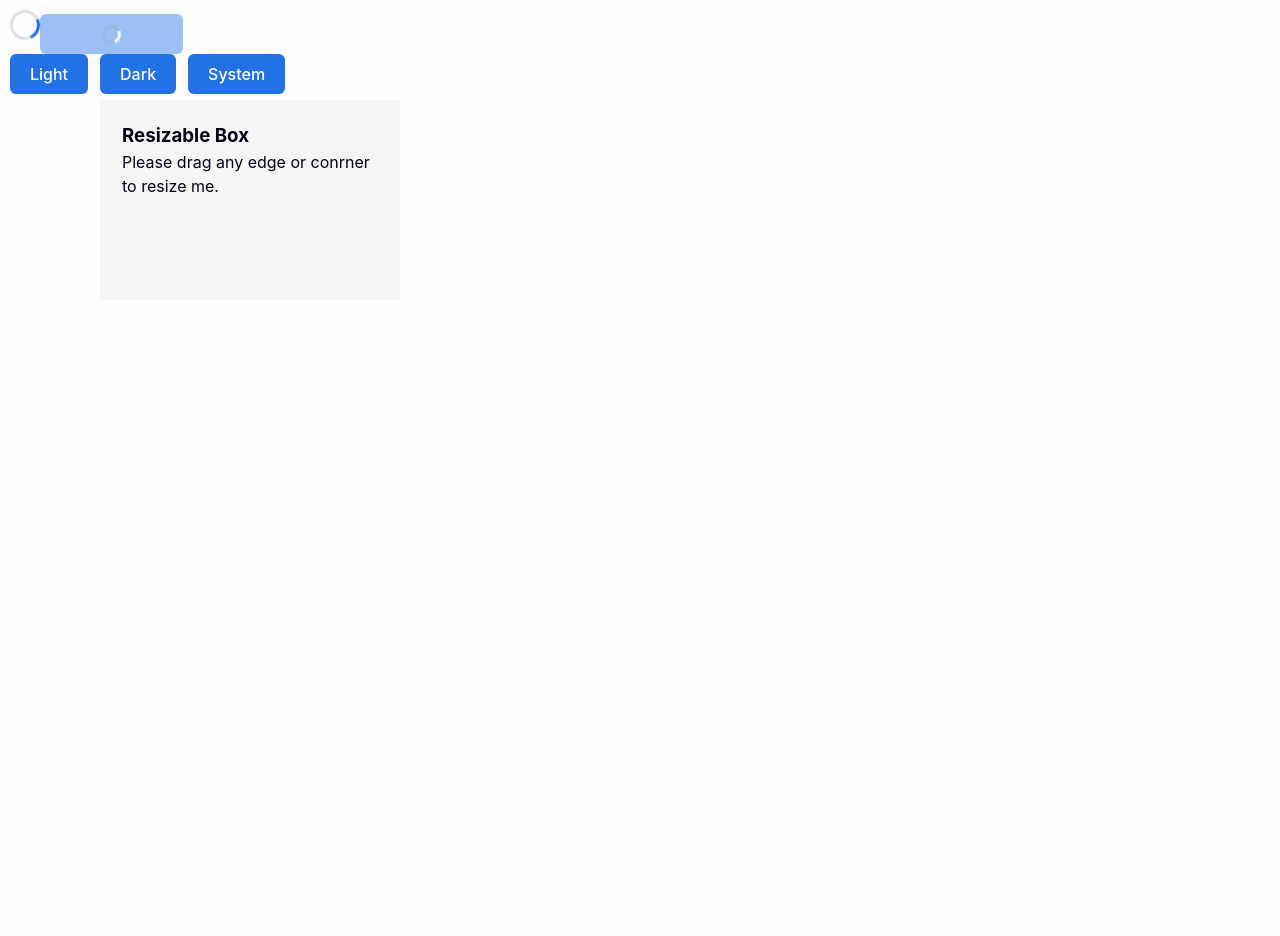
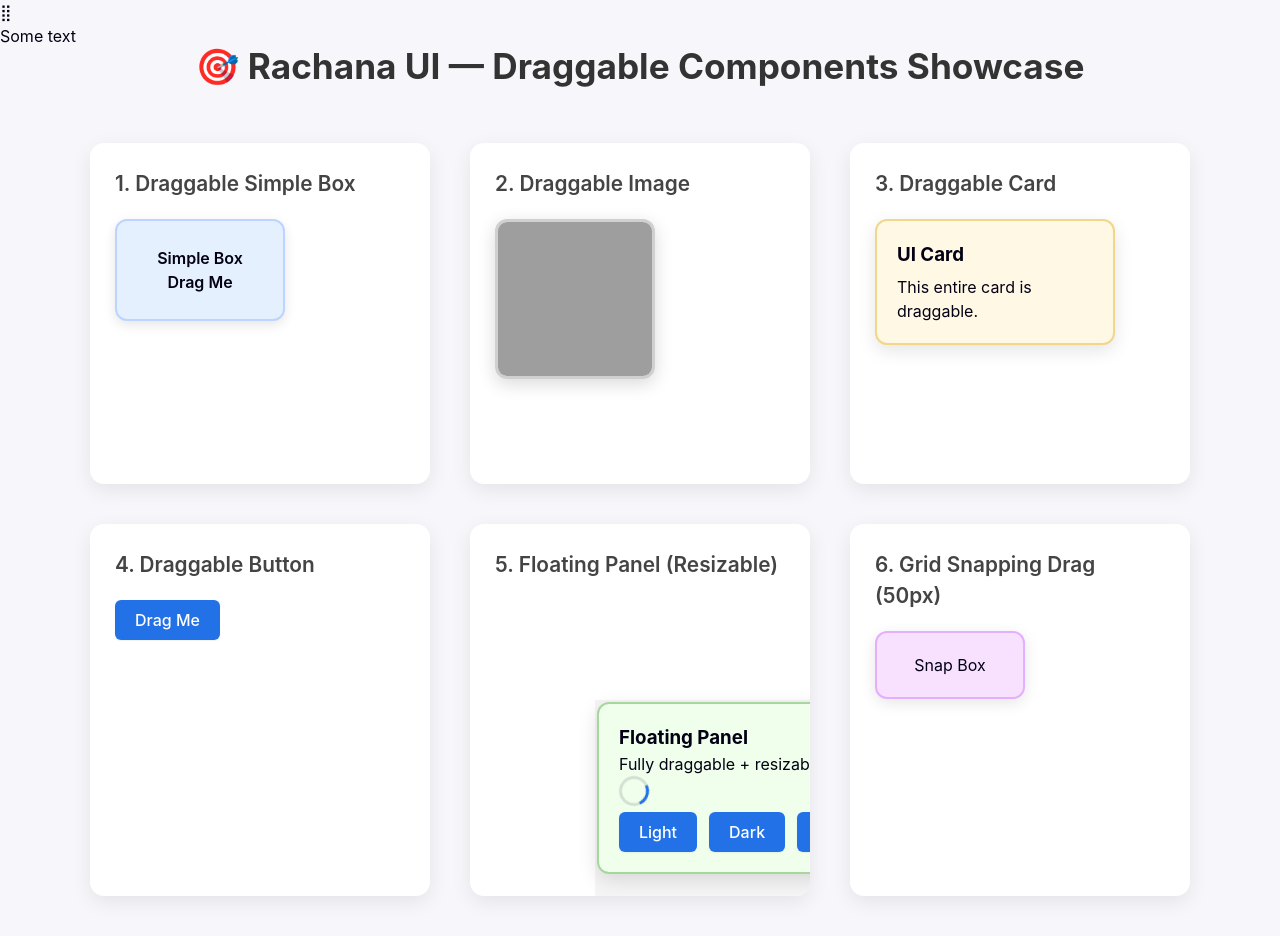
Before and after one commit to Siddhartha-Pandit/RachanaUI, a React (Vite) app: page / in a window 1280 px wide. Before the commit the page ends 800 px from the top, so only its background shows below. Built offline with nearby package versions, Linux system fonts and the light colour scheme; grey boxes are pictures that could not be loaded.

Commit message:
added draggable component

```diff
--- a/src/App.tsx
+++ b/src/App.tsx
@@ -1,34 +1,210 @@
-import { useState } from 'react'
-import reactLogo from './assets/react.svg'
-import viteLogo from '/vite.svg'
-import ThemeToggle from './components/rachanaUI/theme/ThemeToggle'
-import Button from './components/rachanaUI/ui/Button'
-import Spinner from './components/rachanaUI/ui/Spinner'
-import Resizable from './components/rachanaUI/ui/Resizable'
+import { useEffect, useRef } from "react";
+import ThemeToggle from "./components/rachanaUI/theme/ThemeToggle";
+import Button from "./components/rachanaUI/ui/Button";
+import Spinner from "./components/rachanaUI/ui/Spinner";
+import Resizable from "./components/rachanaUI/ui/Resizable";
+import Draggable from "./components/rachanaUI/ui/Draggable";
+
 function App() {
-  const [count, setCount] = useState(0)
-  const [loading, setLoading] = useState(false)
-  const handleClick=()=>{
-    setLoading(true);
-    setTimeout(()=>{
-      setLoading(false);
-    },20000);
-  }
+  const boundsRef = useRef<HTMLElement | null>(null);
+  useEffect(() => {
+    boundsRef.current = document.body;
+  }, []);
+
   return (
-    <>
-      <div style={{margin:'10px'}}>
-        <Spinner variant={'primary'}/>
-        <Resizable disabledHandles={{left:false, right:false,top:false, bottom:false,"top-left":false,"top-right":false,"bottom-left":false,"bottom-right":false}}>
-          <div style={{padding:20}}>
-            <h3>Resizable Box</h3>
-            <p>Please drag any edge or conrner to resize me.</p>
+    <div
+      style={{
+        padding: "40px",
+        fontFamily: "Inter, sans-serif",
+        background: "#f7f7fb",
+        minHeight: "100vh",
+      }}
+    >
+      <h1
+        style={{
+          textAlign: "center",
+          fontSize: "2.2rem",
+          marginBottom: "50px",
+          fontWeight: 700,
+          color: "#333",
+        }}
+      >
+        🎯 Rachana UI — Draggable Components Showcase
+      </h1>
+
+      <div
+        style={{
+          maxWidth: 1100,
+          margin: "0 auto",
+          display: "grid",
+          gridTemplateColumns: "repeat(auto-fit, minmax(320px, 1fr))",
+          gap: "40px",
+        }}
+      >
+        {/* =============================================================== */}
+        {/* 1) DRAGGABLE BOX */}
+        {/* =============================================================== */}
+        <DemoCard title="1. Draggable Simple Box">
+          <Draggable>
+            <div style={styles.boxBlue}>
+              Simple Box
+              <br />
+              Drag Me
+            </div>
+          </Draggable>
+        </DemoCard>
+
+        {/* =============================================================== */}
+        {/* 2) DRAGGABLE IMAGE */}
+        {/* =============================================================== */}
+        <DemoCard title="2. Draggable Image">
+          <Draggable mode="free">
+            <img
+              src="https://picsum.photos/160"
+              alt="random"
+              style={{
+                width: 160,
+                height: 160,
+                borderRadius: 12,
+                border: "3px solid #d0d0d0",
+                cursor: "grab",
+                boxShadow: "0 5px 18px rgba(0,0,0,0.15)",
+              }}
+            />
+          </Draggable>
+        </DemoCard>
+
+        {/* =============================================================== */}
+        {/* 3) DRAGGABLE CARD */}
+        {/* =============================================================== */}
+        <DemoCard title="3. Draggable Card">
+          <Draggable>
+            <div style={styles.card}>
+              <h3 style={{ marginBottom: 6 }}>UI Card</h3>
+              <p style={{ margin: 0 }}>This entire card is draggable.</p>
+            </div>
+          </Draggable>
+        </DemoCard>
+
+        {/* =============================================================== */}
+        {/* 4) DRAGGABLE BUTTON */}
+        {/* =============================================================== */}
+        <DemoCard title="4. Draggable Button">
+          <Draggable>
+            <Button size="md">Drag Me</Button>
+          </Draggable>
+        </DemoCard>
+
+        {/* =============================================================== */}
+        {/* 5) FLOATING PANEL (Resizable + Draggable) */}
+        {/* =============================================================== */}
+        <DemoCard title="5. Floating Panel (Resizable)">
+          <Draggable mode="bounded" bounds={boundsRef}>
+            <Resizable>
+              <div style={styles.panel}>
+                <h3>Floating Panel</h3>
+                <p>Fully draggable + resizable</p>
+
+                <Spinner variant="primary" />
+                <br />
+                <ThemeToggle />
+              </div>
+            </Resizable>
+          </Draggable>
+        </DemoCard>
+
+        {/* =============================================================== */}
+        {/* 6) GRID SNAP DRAG */}
+        {/* =============================================================== */}
+        <DemoCard title="6. Grid Snapping Drag (50px)">
+          <Draggable mode="grid" gridSize={50}>
+            <div style={styles.gridBox}>Snap Box</div>
+          </Draggable>
+        </DemoCard>
+        <Draggable dragHandle=".drag-handle">
+          <div className="card">
+            <div className="drag-handle">⣿</div>
+            <p>Some text</p>
           </div>
-        </Resizable>
-        <Button loading={true}  size={'md'} onClick={()=>handleClick()}>This is button </Button>
-        <ThemeToggle />
+        </Draggable>
       </div>
-    </>
-  )
+    </div>
+  );
 }
 
-export default App
+/* ------------------------------------------------------------------ */
+/* BEAUTIFUL WRAPPER COMPONENT                                        */
+/* ------------------------------------------------------------------ */
+const DemoCard = ({ title, children }: any) => {
+  return (
+    <div
+      style={{
+        background: "#fff",
+        padding: "25px",
+        borderRadius: 14,
+        boxShadow: "0 6px 20px rgba(0,0,0,0.08)",
+        position: "relative",
+        overflow: "hidden",
+      }}
+    >
+      <h2
+        style={{
+          marginBottom: 20,
+          fontSize: "1.3rem",
+          fontWeight: 600,
+          color: "#444",
+        }}
+      >
+        {title}
+      </h2>
+
+      <div style={{ position: "relative", height: 240 }}>{children}</div>
+    </div>
+  );
+};
+
+/* ------------------------------------------------------------------ */
+/* STYLES                                                             */
+/* ------------------------------------------------------------------ */
+const styles: any = {
+  boxBlue: {
+    padding: 25,
+    background: "#e5f0ff",
+    borderRadius: 12,
+    width: 170,
+    textAlign: "center",
+    fontWeight: 600,
+    border: "2px solid #bcd4ff",
+    boxShadow: "0 4px 12px rgba(0,0,0,0.1)",
+  },
+
+  card: {
+    width: 240,
+    padding: 20,
+    background: "#fff8e4",
+    borderRadius: 12,
+    border: "2px solid #f0d78a",
+    boxShadow: "0 6px 18px rgba(0,0,0,0.1)",
+  },
+
+  panel: {
+    background: "#efffec",
+    border: "2px solid #a8d69f",
+    padding: 20,
+    minWidth: 220,
+    borderRadius: 12,
+    boxShadow: "0 6px 20px rgba(0,0,0,0.12)",
+  },
+
+  gridBox: {
+    background: "#f7e1ff",
+    padding: 20,
+    width: 150,
+    textAlign: "center",
+    border: "2px solid #e3b0ff",
+    borderRadius: 12,
+    boxShadow: "0 4px 15px rgba(0,0,0,0.1)",
+  },
+};
+
+export default App;
--- /dev/null
+++ b/src/components/rachanaUI/ui/Draggable.tsx
@@ -0,0 +1,143 @@
+import React, { useRef, useState, useEffect } from "react";
+
+type BoundsType =
+  | string
+  | React.RefObject<HTMLElement>
+  | React.RefObject<HTMLElement | null>;
+
+type DraggableMode = "free" | "bounded" | "grid";
+
+type DraggableProps = {
+  children: React.ReactNode;
+  mode?: DraggableMode;
+  bounds?: BoundsType;
+  gridSize?: number;
+  initialX?: number;
+  initialY?: number;
+  className?: string;
+
+  /** NEW FEATURE: Only drag when clicking this selector */
+  dragHandle?: string;
+};
+
+const Draggable: React.FC<DraggableProps> = ({
+  children,
+  mode = "free",
+  bounds,
+  gridSize = 20,
+  initialX = 0,
+  initialY = 0,
+  className = "",
+  dragHandle, // NEW
+}) => {
+  const nodeRef = useRef<HTMLDivElement>(null);
+  const [pos, setPos] = useState({ x: initialX, y: initialY });
+  const offset = useRef({ x: 0, y: 0 });
+  const boundsRect = useRef<DOMRect | null>(null);
+
+  useEffect(() => {
+    if (mode !== "bounded" || !bounds) return;
+
+    let el: HTMLElement | null = null;
+
+    if (typeof bounds === "string") {
+      el = document.querySelector(bounds);
+    } else if ("current" in bounds) {
+      el = bounds.current ?? null;
+    }
+
+    if (el) {
+      boundsRect.current = el.getBoundingClientRect();
+    }
+  }, [mode, bounds]);
+
+  const handleMouseDown = (e: React.MouseEvent) => {
+    // ---------------------------------------------
+    // ✅ NEW: Only allow drag when clicking dragHandle
+    // ---------------------------------------------
+    if (dragHandle) {
+      const target = e.target as HTMLElement;
+      const root = nodeRef.current;
+
+      if (!root) return;
+
+      const handleElement = root.querySelector(dragHandle);
+      if (!handleElement) {
+        console.warn(`Draggable: dragHandle "${dragHandle}" not found`);
+        return;
+      }
+
+      if (!handleElement.contains(target)) {
+        return; // ❌ not clicked on handle → ignore drag
+      }
+    }
+
+    // ---------------------------------------------
+    // ✔ Existing correct math to avoid jumping
+    // ---------------------------------------------
+    const rect = nodeRef.current?.getBoundingClientRect();
+    const parent = nodeRef.current?.offsetParent as HTMLElement;
+    const parentRect = parent?.getBoundingClientRect();
+
+    offset.current = {
+      x: e.clientX - (rect!.left - parentRect.left),
+      y: e.clientY - (rect!.top - parentRect.top),
+    };
+
+    document.addEventListener("mousemove", handleMouseMove);
+    document.addEventListener("mouseup", handleMouseUp);
+  };
+
+  const handleMouseMove = (e: MouseEvent) => {
+    const parent = nodeRef.current?.offsetParent as HTMLElement;
+    const parentRect = parent?.getBoundingClientRect();
+
+    let newX = e.clientX - offset.current.x;
+    let newY = e.clientY - offset.current.y;
+
+    if (mode === "grid") {
+      newX = Math.round(newX / gridSize) * gridSize;
+      newY = Math.round(newY / gridSize) * gridSize;
+    }
+
+    if (mode === "bounded" && boundsRect.current && nodeRef.current) {
+      const itemRect = nodeRef.current.getBoundingClientRect();
+      const b = boundsRect.current;
+
+      newX = Math.max(
+        b.left - parentRect.left,
+        Math.min(newX, b.right - parentRect.left - itemRect.width)
+      );
+      newY = Math.max(
+        b.top - parentRect.top,
+        Math.min(newY, b.bottom - parentRect.top - itemRect.height)
+      );
+    }
+
+    setPos({ x: newX, y: newY });
+  };
+
+  const handleMouseUp = () => {
+    document.removeEventListener("mousemove", handleMouseMove);
+    document.removeEventListener("mouseup", handleMouseUp);
+  };
+
+  return (
+    <div
+      ref={nodeRef}
+      onMouseDown={handleMouseDown}
+      className={className}
+      style={{
+        position: "absolute",
+        left: pos.x,
+        top: pos.y,
+        cursor: dragHandle ? "default" : "grab", // use grab only if whole area draggable
+        userSelect: "none",
+      }}
+    >
+      {children}
+    </div>
+  );
+};
+
+export default Draggable;
```
